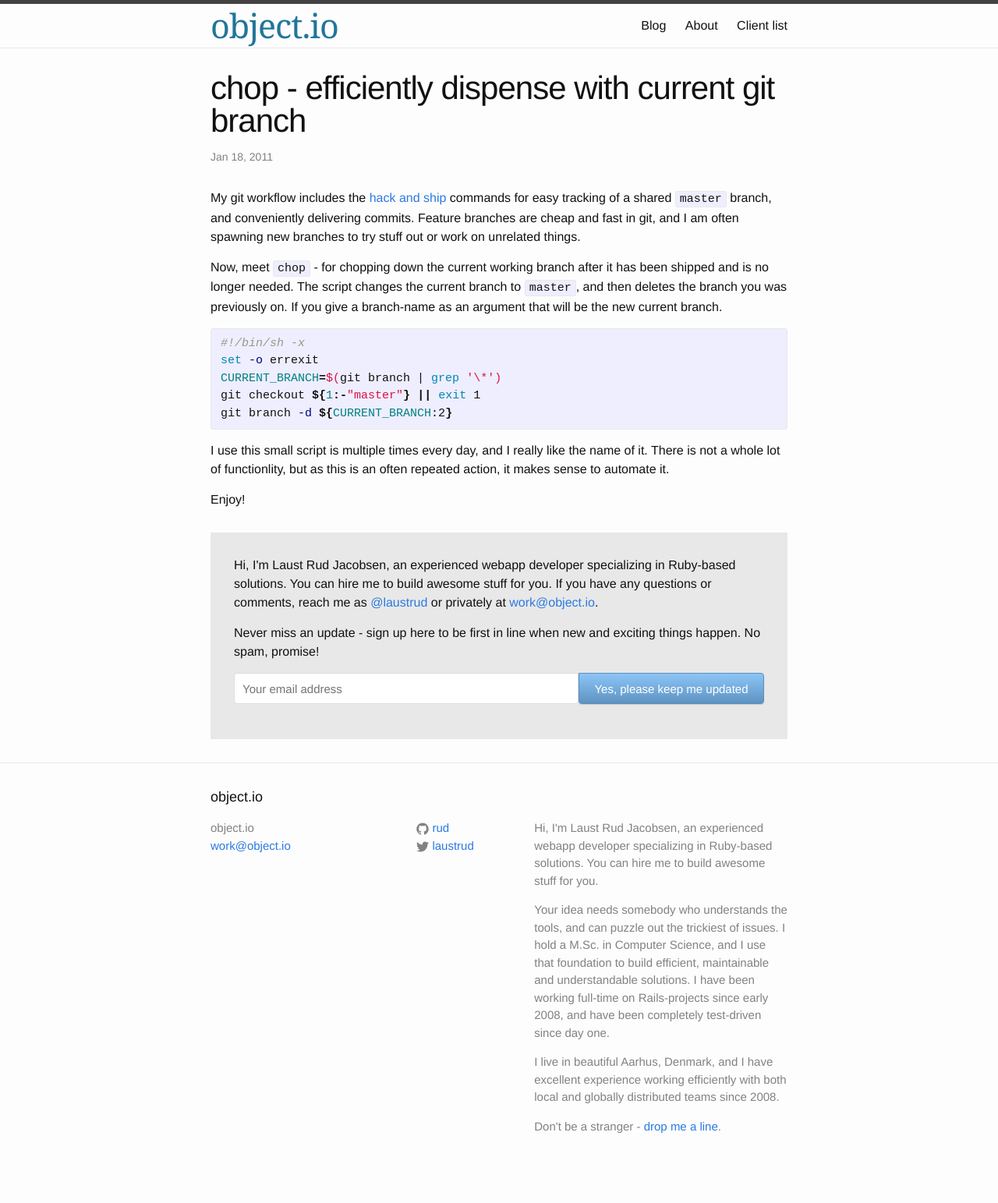
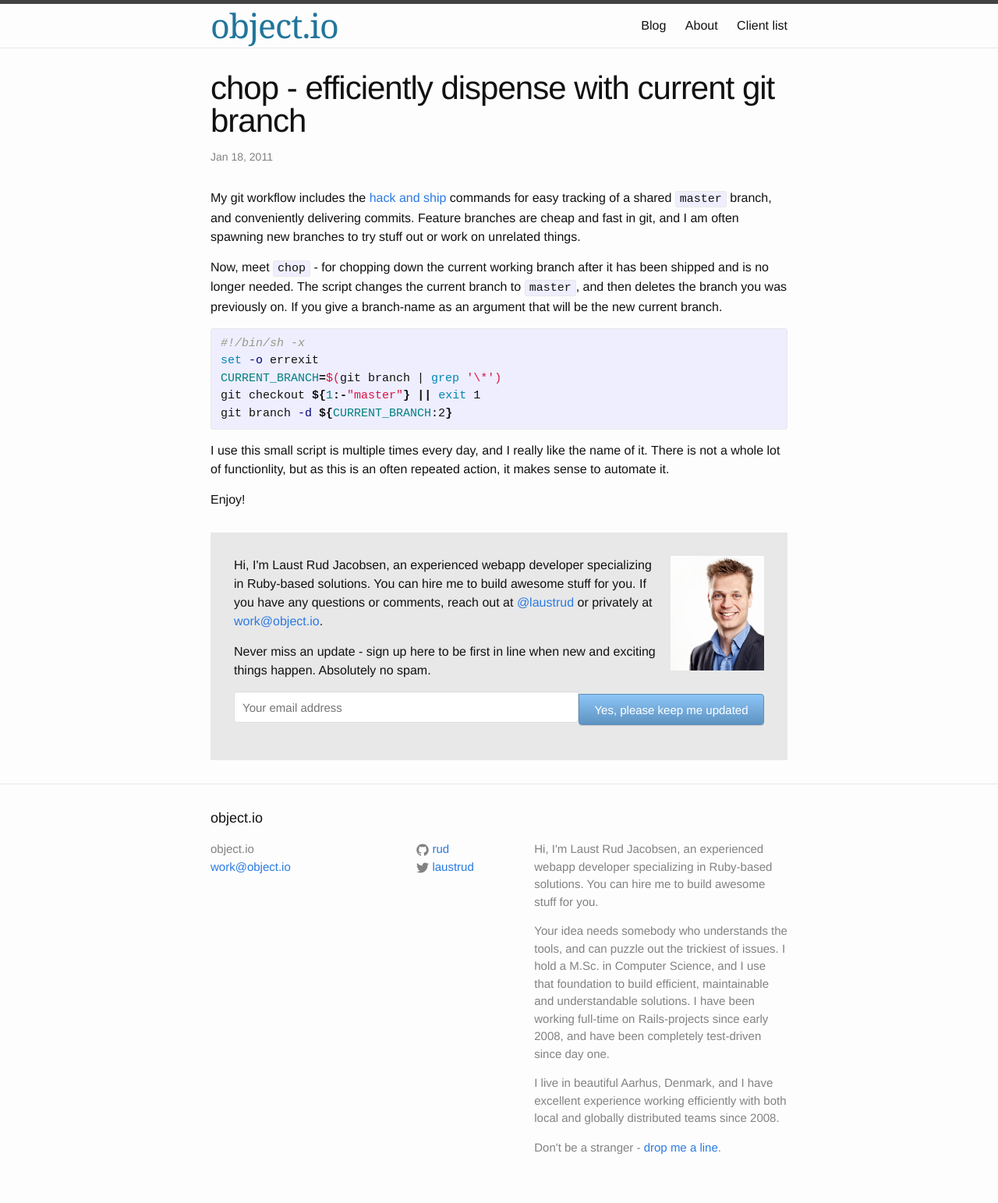
Before and after one commit to rud/rud.github.io, a Jekyll site: the page built from _posts/2011-01-18-meet-chop.markdown, in a window 1280 px wide. Shown: the whole page at 78% size. Built offline with Jekyll 4.4.1, drawn with Linux system fonts in a browser that asks for light colours; before the commit the page ends 1516 px from its top, so only the background shows below that.

```diff
--- a/_includes/follow-updates.html
+++ b/_includes/follow-updates.html
@@ -1,10 +1,16 @@
 <div class="follow-updates">
+  <img class="author-photo" src="/assets/images/laust.png" alt="A photo of {{ site.author }}">
   <p>
-    Hi, I'm Laust Rud Jacobsen, an experienced webapp developer specializing in Ruby-based solutions. You can hire me to build awesome stuff for you. If you have any questions or comments, reach me as <a href="https://twitter.com/{{ site.twitter_username }}">@{{ site.twitter_username }}</a> or privately at <a href="mailto:{{ site.email }}">{{ site.email }}</a>.
+    Hi, I'm Laust Rud Jacobsen, an experienced webapp developer
+    specializing in Ruby-based solutions. You can hire me to build awesome
+    stuff for you. If you have any questions or comments, reach out at
+    <a href="https://twitter.com/{{ site.twitter_username }}">@{{ site.twitter_username }}</a> or privately at
+    <a href="mailto:{{ site.email }}">{{ site.email }}</a>.
   </p>
 
   <p>
-    Never miss an update - sign up here to be first in line when new and exciting things happen. No spam, promise!
+    Never miss an update - sign up here to be first in line when new and
+    exciting things happen. Absolutely no spam.
     {% include gumroad-follow.html %}
   </p>
 </div>
--- a/_sass/_object_io.scss
+++ b/_sass/_object_io.scss
@@ -12,8 +12,15 @@
 }
 
 .follow-updates {
+  background-color: $grey-color-light;
   padding: $spacing-unit;
-  background-color: $grey-color-light;
+
+  img {
+    float: right;
+    padding-left: $spacing-unit / 2;
+    padding-bottom: $spacing-unit;
+    width: $spacing-unit * 4;
+  }
 }
 
 // Gumroad
@@ -76,7 +83,6 @@
   font-size: 15px;
   height: 40px !important;
   line-height: 100%;
-  padding: 10px;
   transition: all .05s ease-in-out;
   width: 35% !important;
 }
```
